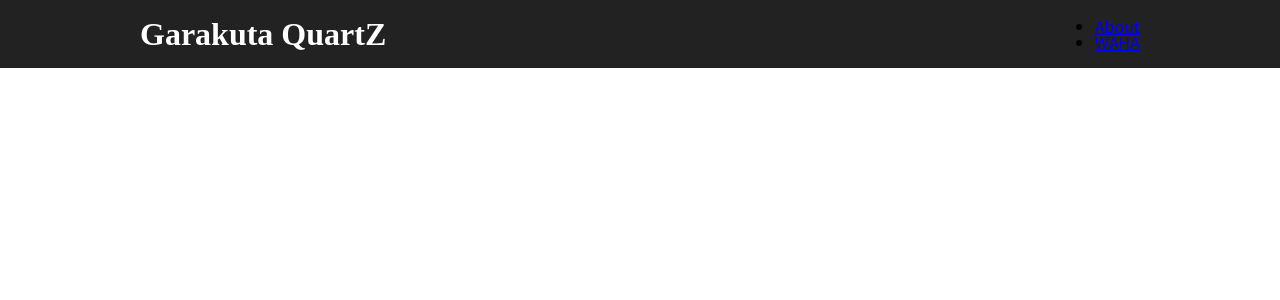
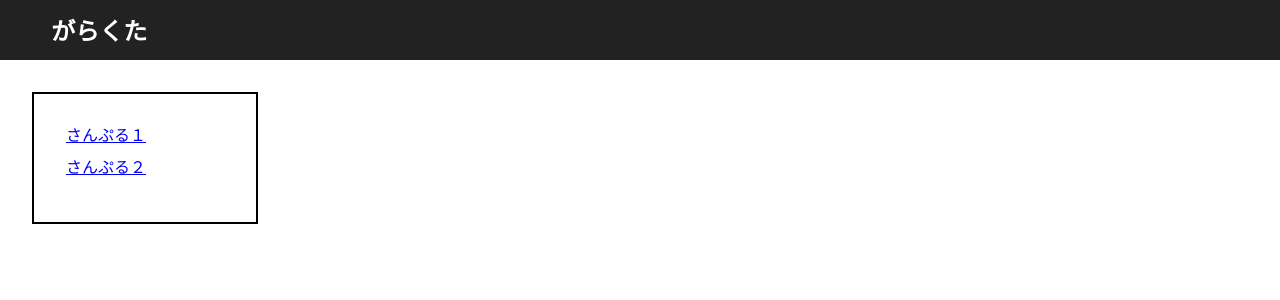
Before and after one commit to pozma/garakuta, a React app: page / in a window 1280 px wide. Shown: the top 300 px of the page. Built offline with nearby package versions, Linux system fonts and the light colour scheme.

Commit message:
add: 基本構成

```diff
--- /dev/null
+++ b/src/app/_palette.scss
@@ -0,0 +1,5 @@
+@use "./../comps/_colors.scss";
+
+// ヘッダー 関連
+$header_bg: colors.$dark; // ヘッダーの背景色
+$header_fg: colors.$white; // ヘッダーの文字色
--- /dev/null
+++ b/src/app/app.scss
@@ -0,0 +1,57 @@
+@use "_palette";
+
+header { // ヘッダー
+  max-width: 4000px;
+  margin: 0 auto; // 画面中央に配置
+  background-color: palette.$header_bg;
+  padding: 12px 4% 18px 4%;
+
+  .link { // リンク付きのタイトル
+    text-decoration: none;
+    display: flex;
+    align-items: flex-end;
+    border: none;
+    background-color: transparent;
+    padding: 0;
+    line-height: inherit;
+    cursor: pointer;
+    &:focus {
+      outline: 0; // button 押したあとの枠を消す
+    }
+
+    h1 { // 文字部分
+      color: palette.$header_fg;
+      font-size: 1.5rem;
+      font-weight: 600;
+      margin-top: 0.4rem;
+    }
+  }
+}
+
+article { // コンテンツ
+  // 変数宣言
+  $padding: 2rem;
+
+  display: flex; // サイドバーとビュワーを横並びに
+  font-size: 1rem;
+  padding: $padding;
+
+  .nav { // サイドバー（ナビゲーション）
+    width: 15%;
+    border: solid 2px black;
+    padding: $padding;
+    margin-right: $padding;
+
+    ul { // 箇条書き
+      li { // 各項目
+        list-style: none;
+        margin-bottom: 1rem;
+      }
+    }
+  }
+
+  .main { // メインの表示
+    width: 85%;
+    padding: $padding;
+  }
+}
--- /dev/null
+++ b/src/app/app.tsx
@@ -0,0 +1,61 @@
+import * as React from "react";
+import { BrowserRouter, Switch, Route, Link, useHistory } from "react-router-dom";
+
+import * as CONST from "./../constants";
+
+// SCSS module import
+import style from "./app.scss";
+
+const Home: React.FC<{}> = () => {
+
+  // URL 直叩きからのリダイレクトか判定
+  const redirect = sessionStorage.getItem("redirect");
+  if (redirect) {
+    for (const location of CONST.LOCATIONS) {
+      if (redirect === location) { // 404 で保存された値がページ URL と一致
+        const history = useHistory();
+        history.push(CONST.REPO + redirect); // SPA 側での URL セット
+      };
+    }
+    sessionStorage.removeItem("redirect");
+  }
+
+  return(<p>ほーむ</p>);
+};
+
+// 全体の画面
+export const App: React.FC<{}> = () => {
+
+  return (
+    <>
+    <BrowserRouter>
+      <header>
+        <Link // タイトルロゴ
+        className={style.link}
+        to={CONST.REPO + CONST.LOCATION_URL_HOME}>
+          <h1>がらくた</h1>
+        </Link>
+      </header>
+
+      <article>
+        <div // ナビゲーションバー（左側のやつ）
+        className={style.nav}>
+          <ul>
+            <li><Link to={CONST.REPO + CONST.LOCATION_URL_SAMPLE1}>さんぷる１</Link></li>
+            <li><Link to={CONST.REPO + CONST.LOCATION_URL_SAMPLE2}>さんぷる２</Link></li>
+          </ul>
+        </div>
+
+        <div // メインのビュワー
+        className={style.main}>
+          <Switch>
+            <Route exact path="/garakuta"><Home /></Route>
+            <Route path="/garakuta/sample1"><p>わはー</p></Route>
+            <Route path="/garakuta/sample2"><p>おほー</p></Route>
+          </Switch>
+        </div>
+      </article>
+    </BrowserRouter>
+    </>
+  );
+};
--- a/src/comp/app.tsx
+++ /dev/null
@@ -1,48 +0,0 @@
-import * as React from "react";
-import { BrowserRouter, Switch, Route, Link, useHistory } from "react-router-dom";
-
-import * as CONST from "./../constants.tsx";
-// import Home from "./home.tsx";
-import { Header } from "./header.tsx";
-
-// // SCSS module import
-// import header from "./../../scss/header.scss";
-// import footer from "./../../scss/footer.scss";
-// import button from "./../../scss/button.scss";
-// import content from "./../../scss/content.scss";
-
-const Home: React.FC<{}> = () => {
-
-  // URL 直叩きからのリダイレクトか判定
-  const redirect = sessionStorage.getItem("redirect");
-  if (redirect) {
-    for (const location of CONST.LOCATIONS) {
-      if (redirect === location) { // 404 で保存された値がページ URL と一致
-        const history = useHistory();
-        history.push(CONST.REPO + redirect); // SPA 側での URL セット
-      };
-    }
-    sessionStorage.removeItem("redirect");
-  }
-
-  return(<p>あー？</p>);
-};
-
-// 全体の画面
-export const App: React.FC<{}> = () => {
-
-
-  return (
-    <div>
-    <BrowserRouter>
-      <Header />
-
-      <Switch>
-        <Route exact path="/garakuta"><Home /></Route>
-        <Route path="/garakuta/sample1"><p>(っ＾ω＾c)</p></Route>
-        <Route path="/garakuta/sample2"><p>わはー</p></Route>
-      </Switch>
-    </BrowserRouter>
-    </div>
-  );
-};
--- a/src/comp/header.tsx
+++ /dev/null
@@ -1,31 +0,0 @@
-import * as React from "react";
-import { useState, useRef, Suspense } from "react";
-import { Link } from "react-router-dom";
-
-import * as CONST from "./../constants.tsx";
-
-// // SCSS module import
-import header from "./../scss/header.scss";
-
-
-export const Header: React.FC<{}> = () => {
-
-  return(
-    <div className={header.wrapper}>
-      <div className={header.container}>
-        <Link // タイトルロゴ
-        className={header.link}
-        to={CONST.LOCATION_URL_HOME}>
-          <h1>Garakuta QuartZ</h1>
-        </Link>
-
-        <ul // ナビゲーション
-        className={header.nav}>
-          <li><Link to={CONST.REPO + CONST.LOCATION_URL_SAMPLE1}>About</Link></li>
-          <li><Link to={CONST.REPO + CONST.LOCATION_URL_SAMPLE2}>WAHA</Link></li>
-        </ul>
-      </div>
-    </div>
-  );
-
-};
--- a/src/index.tsx
+++ b/src/index.tsx
@@ -5,6 +5,6 @@ import "./css/reset.css";
 import "./css/style.css";
 
 // コンポーネント読み込み
-import { App } from "./comp/app";
+import { App } from "./app/app";
 
 ReactDOM.render(<App />, document.getElementById('root'));
--- a/src/scss/header.scss
+++ /dev/null
@@ -1,39 +0,0 @@
-@use "palette";
-
-.wrapper {
-  max-width: 4000px;
-  margin: 0 auto; // 画面中央に配置
-  background-color: palette.$header_bg;
-
-  .container {
-    max-width: 1000px;
-    margin: 0 auto; // 画面中央に配置
-    display: flex;
-    align-items: flex-end; // 垂直方向指定 底辺揃え
-    justify-content: space-between; // 両端に設置
-    padding: 12px 4% 18px 4%;
-
-    .link {
-      text-decoration: none;
-      display: flex;
-      align-items: flex-end;
-      border: none;
-      background-color: transparent;
-      padding: 0;
-      line-height: inherit;
-      cursor: pointer;
-      &:focus {
-        outline: 0; // button 押したあとの枠を消す
-      }
-
-      h1 { // 文字部分
-        color: palette.$header_fg;
-        font-size: 2.0rem;
-        font-weight: 700;
-        font-family: 'Noto Serif JP', serif;
-        margin-top: 0.4rem;
-      }
-    }
-  }
-
-}
```
Also changed, not shown: src/comps/README.md (added), src/comps/_colors.scss (renamed from src/scss/_palette.scss), 1 other file (tests, documents, lock files or other folders).
